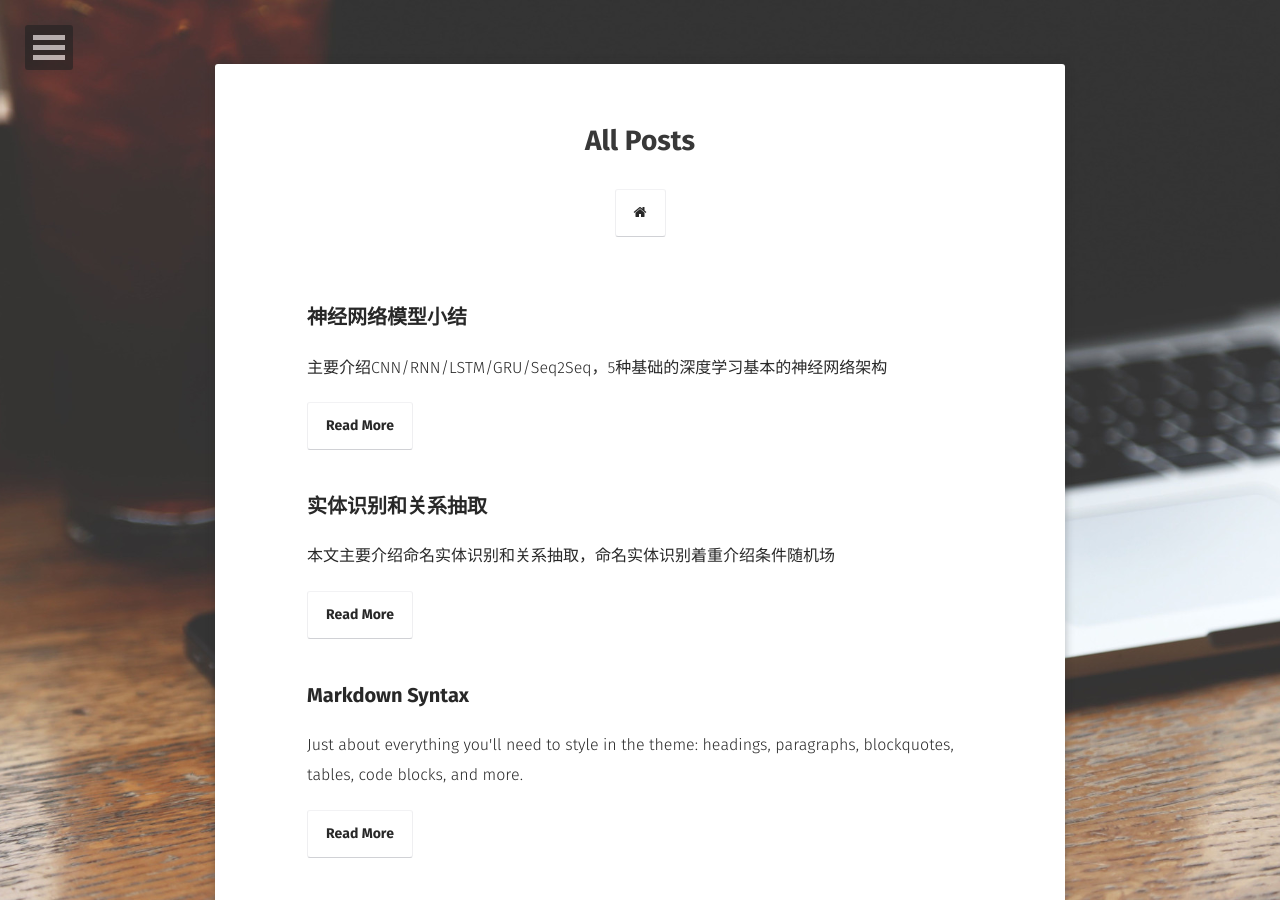
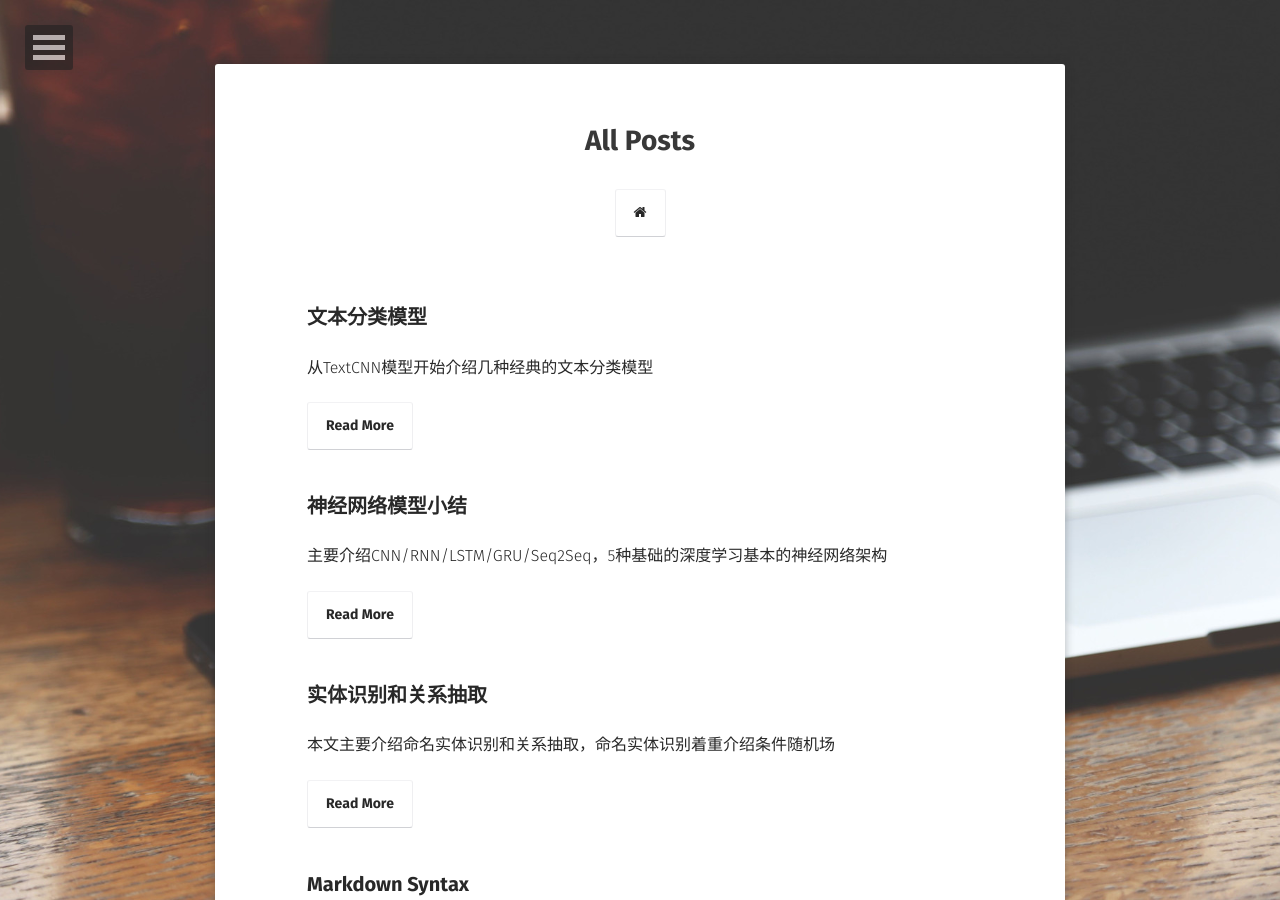
Before and after one commit to binEleanor/binEleanor.github.io, a Jekyll site: the page built from posts/index.md, in a window 1280 px wide and 900 px high. Built offline with Jekyll 4.4.1, drawn with Linux system fonts in a browser that asks for light colours; some web fonts are replaced; part of the change alters nothing that is shown.

Commit message:
Update and rename 文本分类模型.md to 2019-08-03-文本分类模型.md

```diff
--- a/_posts/文本分类模型.md
+++ b/_posts/2019-08-03-文本分类模型.md
@@ -21,7 +21,7 @@ https://github.com/DX2048/text_classification
 
    TextCNN用于文本分类：似乎是作为卷积神经网络用于文本领域的开山之作，利用卷积操作提取句子的语义信息;
 
-   ![TextCNN](/Users/zhaobinbin/Desktop/Eleanor/Conclusion/文本分类/TextCNN.png)
+   ![TextCNN](/images/TextCNN.png)
 
 2. 《A Convolutional Neural Network for Modelling Sentences》
 
```
